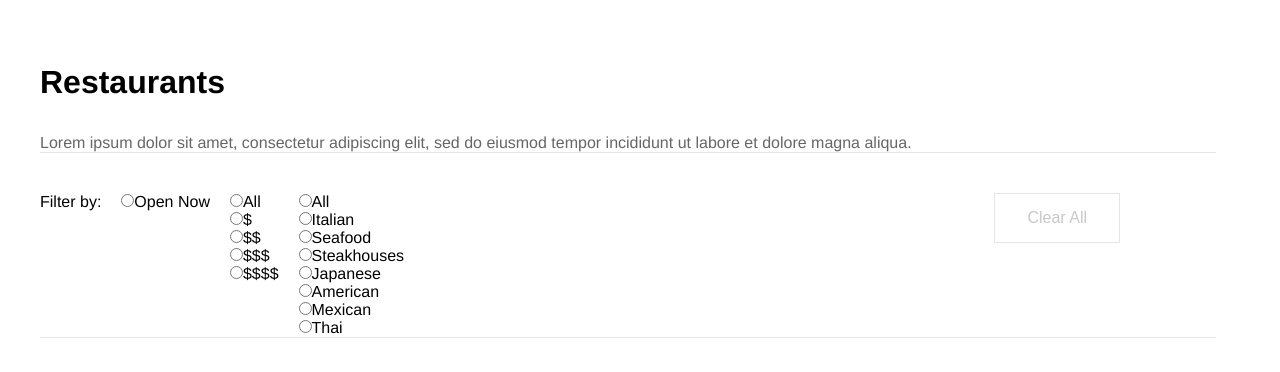
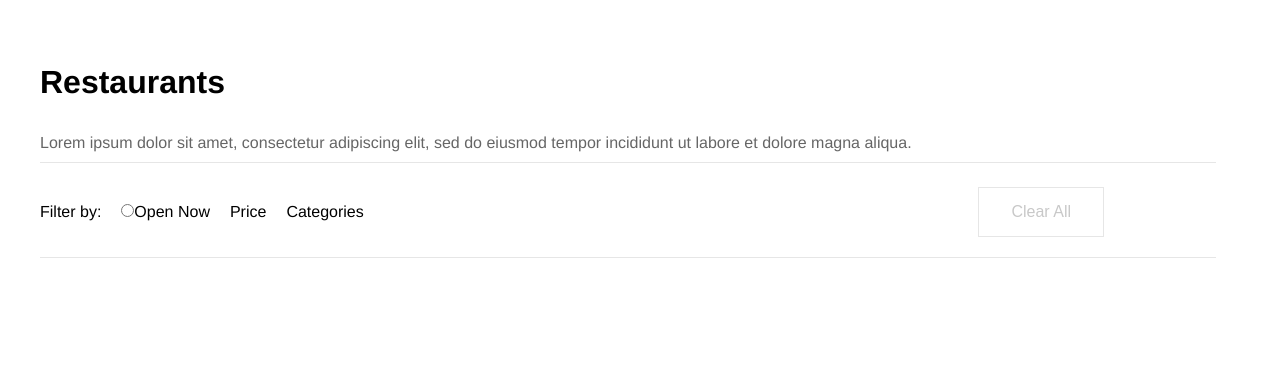
Before and after one commit to AyronFelipe/frontend-test, a React app: page / in a window 1280 px wide. Shown: the top 372 px of the page. Built offline with nearby package versions, Linux system fonts and the light colour scheme.

Commit message:
Ajustes no CSS dos filtros
Signed-off-by: Ayron Felipe <ayron41@gmail.com>

```diff
--- a/src/components/Main.js
+++ b/src/components/Main.js
@@ -38,10 +38,10 @@ function Main(){
                         <label htmlFor="open-now">Open Now</label>
                     </span>
                     <span className="filter">
-                        <Select options={prices} />
+                        <Select options={prices} name="price" first="Price" />
                     </span>
                     <span className="filter">
-                        <Select options={categories} />
+                        <Select options={categories} name="category" first="Categories" />
                     </span>
                     <span className="filter clear-all">
                         <button type="button" className="btn-disabled">Clear All</button>
--- a/src/components/Select.js
+++ b/src/components/Select.js
@@ -1,18 +1,21 @@
-import React, { useLayoutEffect } from 'react'
+import React from 'react';
+import '../styles/dropdown.css';
 
-
-function Select({ options }) {
+function Select({ options, name, first }) {
 
     return(
-        <ul style={{ listStyle: 'none' }}>
-            {options.map((option) =>
-                <li key={option.value}>
-                    <input type="radio" id={`radio-${option.value}`} />
-                    <label htmlFor={`radio-${option.value}`}>{option.label}</label>
-                </li>
-            )}
-        </ul>
-    )
+        <div className="dropdown">
+            <span>{first}</span>
+            <div className="dropdown-content">
+                {options.map((option) =>
+                    <div key={option.value}>
+                        <input type="radio" id={`radio-${option.value}`} name={name} />
+                        <label htmlFor={`radio-${option.value}`}>{option.label}</label>
+                    </div>
+                )}
+            </div>
+        </div>
+    );
 }
 
 export default Select;
--- /dev/null
+++ b/src/styles/dropdown.css
@@ -0,0 +1,19 @@
+.dropdown {
+  position: relative;
+  display: inline-block;
+}
+
+.dropdown-content {
+  display: none;
+  position: absolute;
+  background-color: #f9f9f9;
+  min-width: 160px;
+  -webkit-box-shadow: 0px 8px 16px 0px rgba(0, 0, 0, 0.2);
+          box-shadow: 0px 8px 16px 0px rgba(0, 0, 0, 0.2);
+  padding: 12px 16px;
+}
+
+.dropdown:hover .dropdown-content {
+  display: block;
+}
+/*# sourceMappingURL=dropdown.css.map */
--- /dev/null
+++ b/src/styles/dropdown.scss
@@ -0,0 +1,17 @@
+.dropdown {
+    position: relative;
+    display: inline-block;
+}
+
+.dropdown-content {
+    display: none;
+    position: absolute;
+    background-color: #f9f9f9;
+    min-width: 160px;
+    box-shadow: 0px 8px 16px 0px rgba(0,0,0,0.2);
+    padding: 12px 16px;
+}
+
+.dropdown:hover .dropdown-content {
+    display: block;
+}
--- a/src/styles/style.css
+++ b/src/styles/style.css
@@ -41,6 +41,7 @@ body {
 .page-description {
   color: #666666;
   padding-top: 20px;
+  padding-bottom: 10px;
 }
 
 .filters {
@@ -56,12 +57,15 @@ body {
 
 .filter {
   padding-left: 20px;
+  padding-bottom: 20px;
 }
 
 .clear-all {
-  position: absolute;
   right: 0;
-  margin-right: 10em;
+  margin-right: 7em;
+  margin-top: -1em;
+  display: block;
+  margin-left: auto;
 }
 
 .btn-disabled {
--- a/src/styles/style.scss
+++ b/src/styles/style.scss
@@ -33,6 +33,7 @@ body {
 .page-description {
     color: #666666;
     padding-top: 20px;
+    padding-bottom: 10px;
 }
 
 .filters {
@@ -43,12 +44,15 @@ body {
 
 .filter {
     padding-left: 20px;
+    padding-bottom: 20px;
 }
 
 .clear-all {
-    position: absolute;
     right: 0;
-    margin-right: 10em;
+    margin-right: 7em;
+    margin-top: -1em;
+    display: block;
+    margin-left: auto;
 }
 
 .btn-disabled {
```
Also changed, not shown: 2 other files (tests, documents, lock files or other folders).
